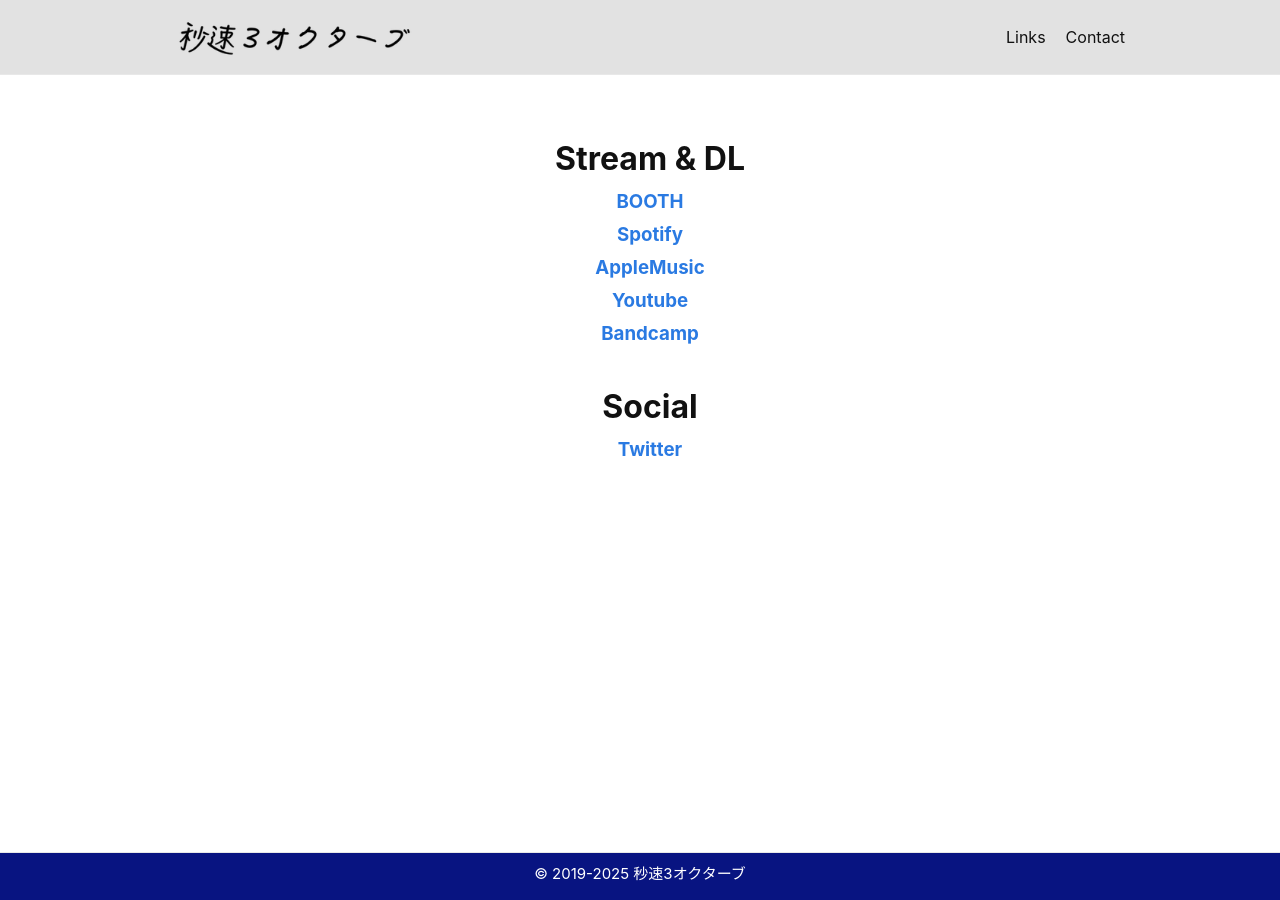
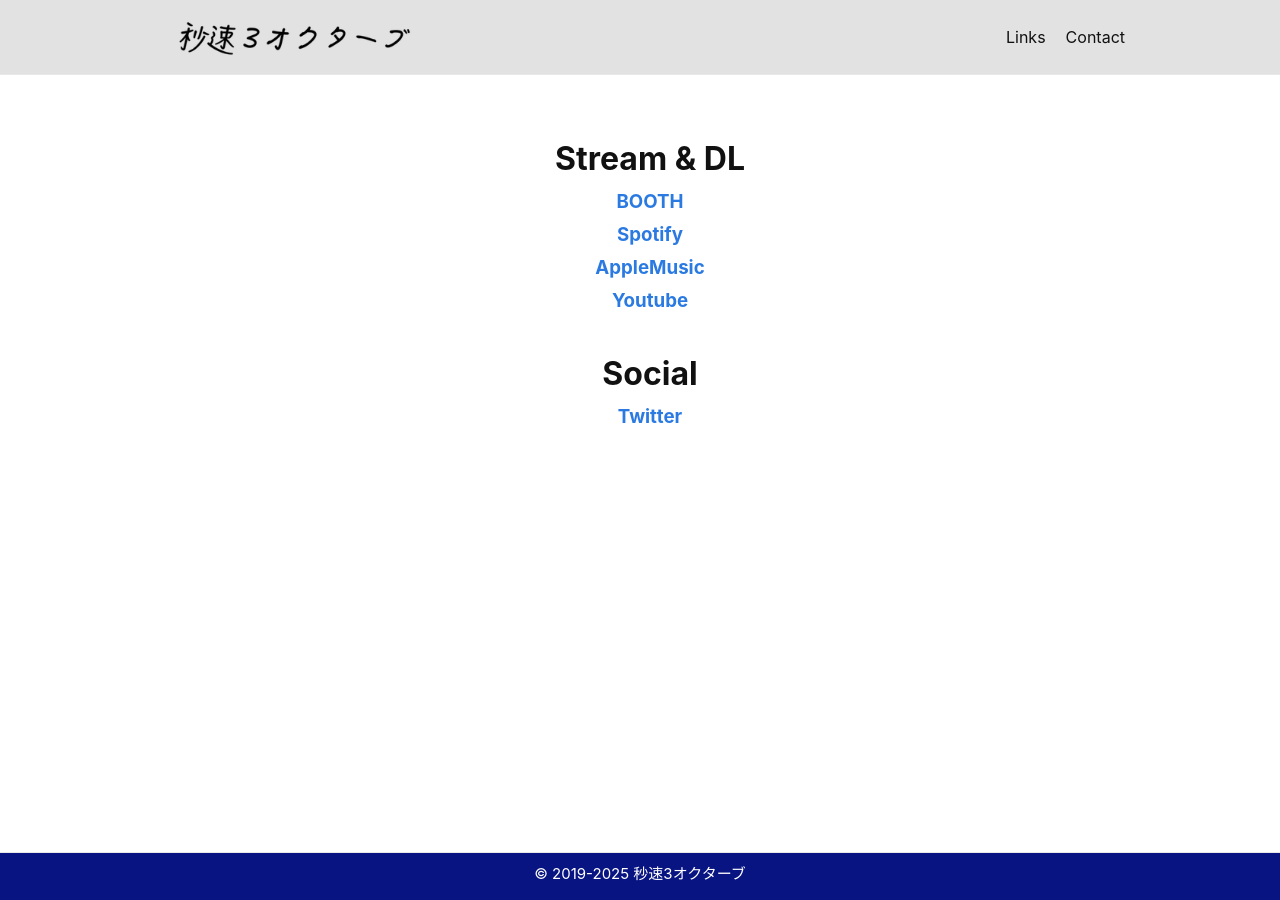
Before and after one commit to KanoeGitHub/3ops-Jekyll, a Jekyll site: the page built from Links.md, in a window 1280 px wide. Built offline with Jekyll 4.4.1, drawn with Linux system fonts in a browser that asks for light colours.

Commit message:
Remove bandcamp link

```diff
--- a/Links.md
+++ b/Links.md
@@ -14,8 +14,6 @@ permalink: /links/
 
 ### __[Youtube](https://www.youtube.com/channel/UCrLUAnINjy1jO8aM0adKcIQ)__
 
-### __[Bandcamp](https://3octpersec.bandcamp.com/)__
-
 <div class="space-30"> </div>
 
 # Social
```
